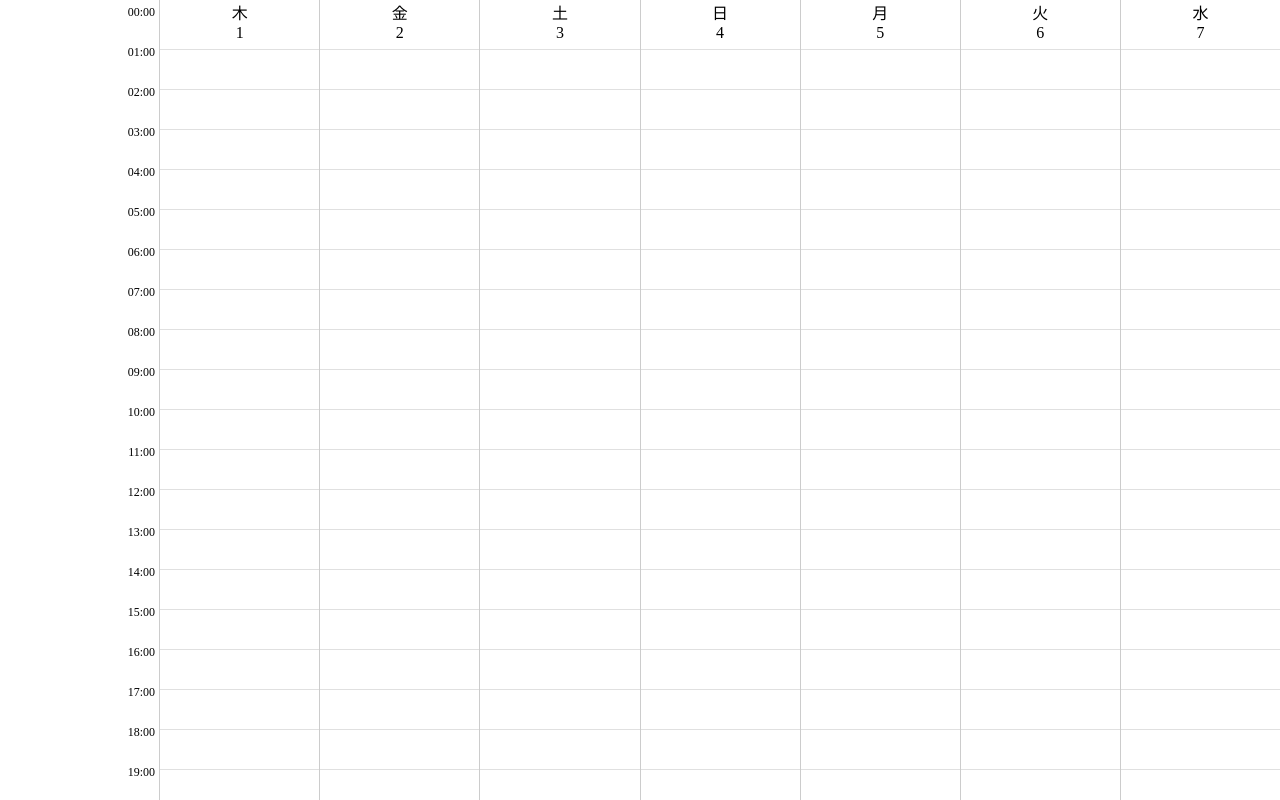
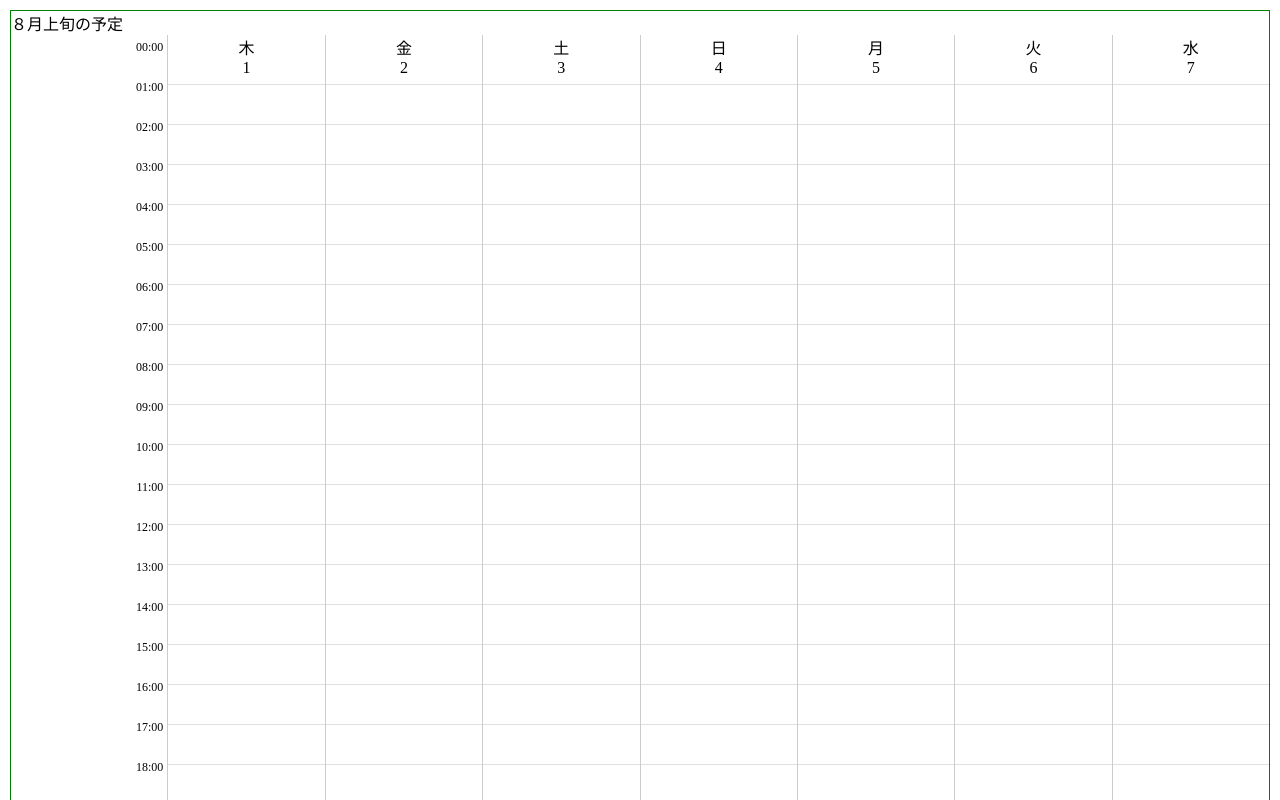
Before and after one commit to KadoProG/react-calendar-app, a React (Vite) app: page /calendar in a window 1280 px wide. Shown: the top 800 px of the page. Built offline with nearby package versions, Linux system fonts and the light colour scheme.

Commit message:
update base design

```diff
--- a/src/components/Calendar.module.scss
+++ b/src/components/Calendar.module.scss
@@ -4,7 +4,7 @@
   grid-template-columns: repeat(8, 1fr);
   gap: 1px; /* セル間のスペース */
   background-color: #ccc;
-  width: 100svw;
+  width: 100%;
   user-select: none;
   -webkit-user-drag: none;
   -khtml-user-select: none;
--- a/src/components/Calendar.tsx
+++ b/src/components/Calendar.tsx
@@ -104,6 +104,8 @@ const Calendar: React.FC = () => {
   }, [handleKeyDown]);
 
   return (
+    <div>
+      <p>８月上旬の予定</p>
       <div
         className={styles.calendar}
         onMouseUp={handleMouseUp}
@@ -113,7 +115,9 @@ const Calendar: React.FC = () => {
         <div
           className={styles.day_column}
           style={{
-          gridTemplateRows: `repeat(${24 * DIVISIONS_PER_HOUR + 1}, ${40 / DIVISIONS_PER_HOUR}px)`,
+            gridTemplateRows: `repeat(${24 * DIVISIONS_PER_HOUR + 1}, ${
+              40 / DIVISIONS_PER_HOUR
+            }px)`,
           }}
         >
           {/* <div className={`${styles.time_cell} ${styles.time_label}`}></div> */}
@@ -224,6 +228,7 @@ const Calendar: React.FC = () => {
           );
         })}
       </div>
+    </div>
   );
 };
 
--- a/src/pages/CalendarPage.tsx
+++ b/src/pages/CalendarPage.tsx
@@ -2,8 +2,10 @@ import Calendar from '../components/Calendar';
 
 export const CalendarPage: React.FC = () => {
   return (
-    <div>
-      <Calendar />
+    <div style={{ padding: 10, width: '100%' }}>
+      <div style={{ border: '1px solid green' }}>
+        <Calendar />
+      </div>
     </div>
   );
 };
```
Lines whose indentation alone changed are shown as unchanged.
